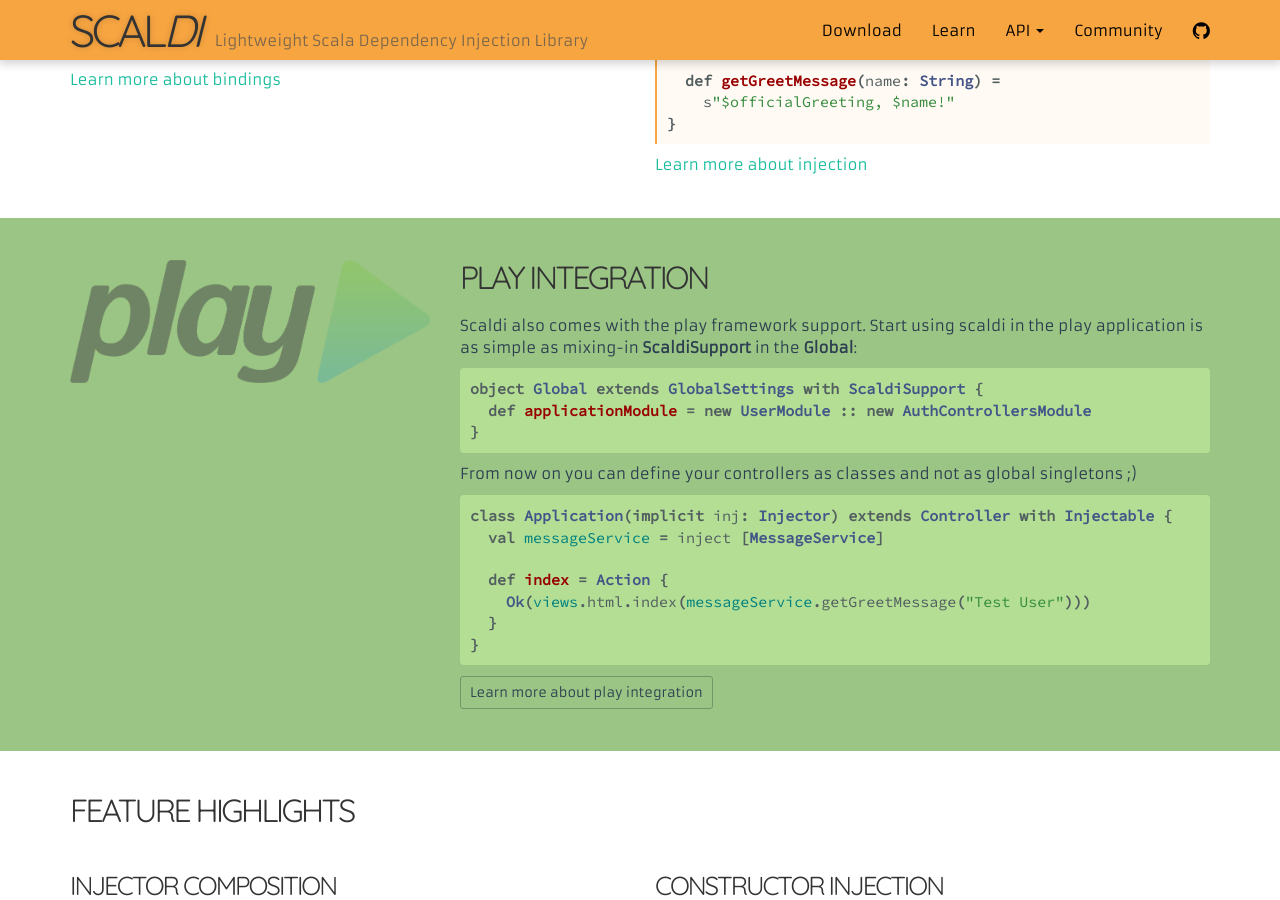
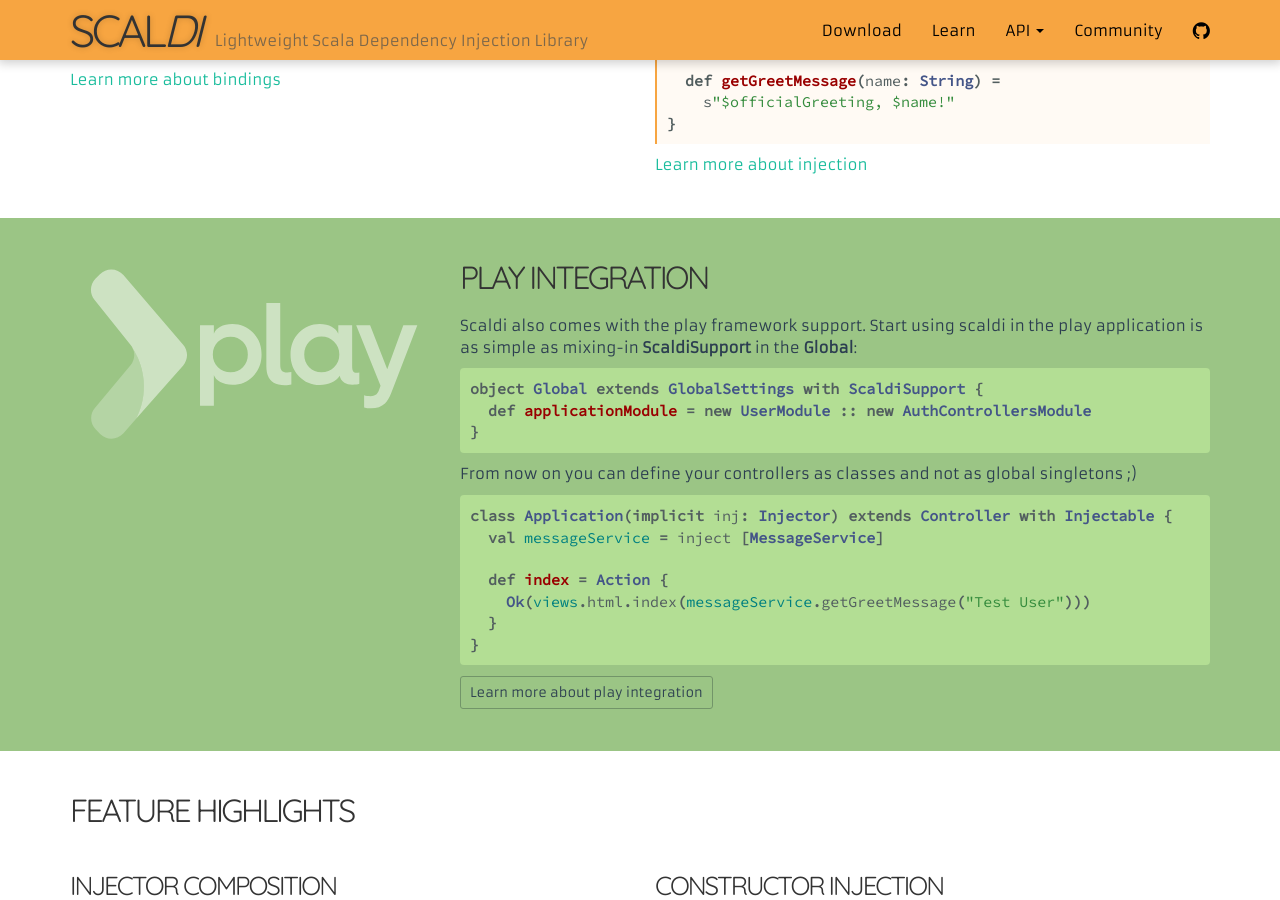
Before and after one commit to scaldi/scaldi-website, a Jekyll site: the page built from index.html, in a window 1280 px wide and 900 px high, scrolled down 895 px. Built offline with Jekyll 4.4.1, drawn with Linux system fonts in a browser that asks for light colours.

Commit message:
Updated play and akka logos

```diff
--- a/index.html
+++ b/index.html
@@ -115,7 +115,7 @@
   <div class="container">
     <div class="row">
       <div class="col-md-4">
-        <img src="{{"/assets/img/play.png" | prepend: site.baseurl}}" title="play" class="integration-logo">
+        <img src="{{"/assets/img/play_reverse.svg" | prepend: site.baseurl}}" title="play" class="integration-logo">
       </div>
       <div class="col-md-8">
         <h2>Play Integration</h2>
@@ -317,7 +317,7 @@
         </a>
       </div>
       <div class="col-md-4">
-        <img src="{{"/assets/img/akka.png" | prepend: site.baseurl}}" title="akka" class="integration-logo">
+        <img src="{{"/assets/img/akka_icon_reverse.svg" | prepend: site.baseurl}}" title="akka" class="integration-logo">
       </div>
     </div>
   </div>
```
Also changed, not shown: assets/img/akka.png (deleted), assets/img/akka_icon_reverse.svg (added), assets/img/akka_reverse.svg (added), assets/img/play.png (deleted), assets/img/play_icon_reverse.svg (added), assets/img/play_reverse.svg (added).
